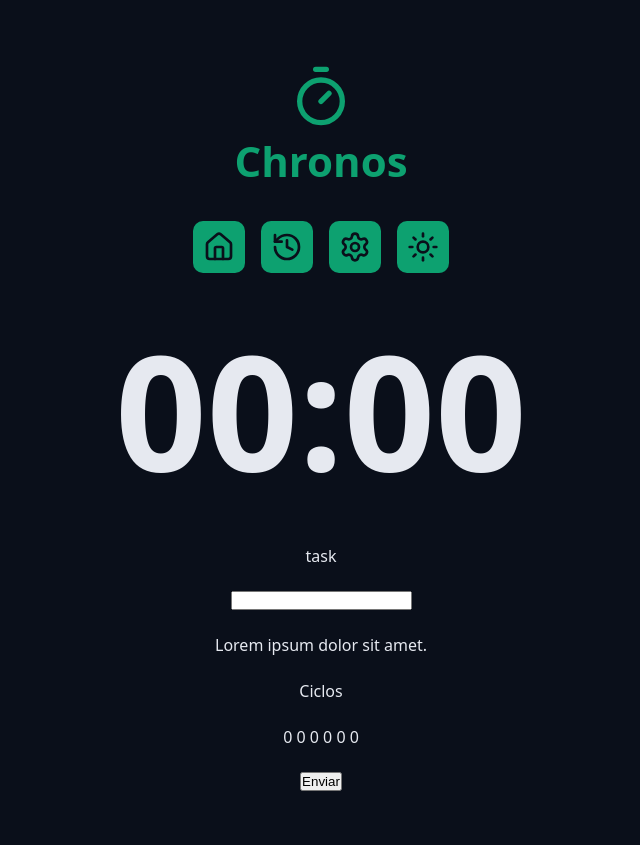
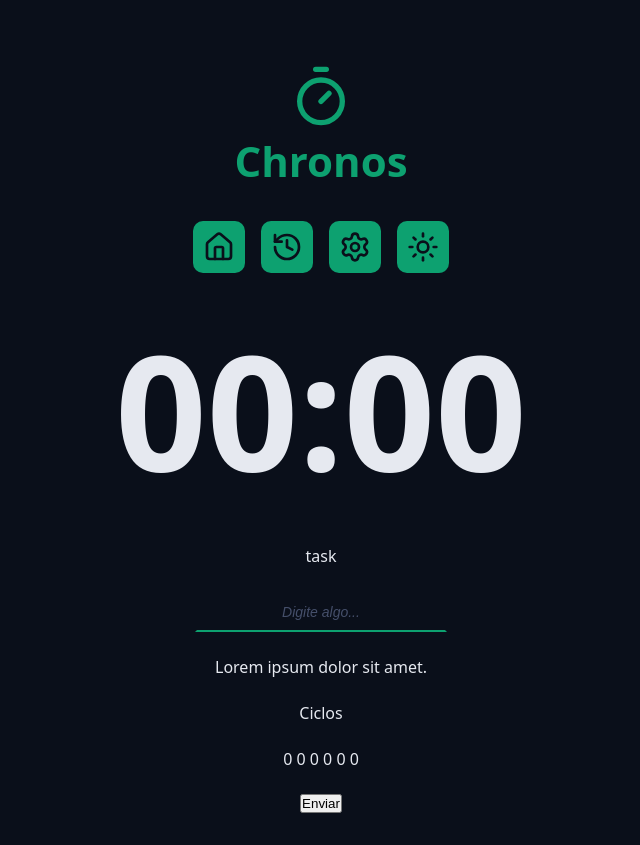
Before and after one commit to vinicim002/chronos-pomodoro, a React (Vite) app: page / in a window 1280 px wide. Shown: the whole page, without its empty margins (319-959 px from the left). Before the commit the page ends 823 px from the top, so only its background shows below. Built offline with nearby package versions, Linux system fonts and the light colour scheme.

Commit message:
Input: adicionando estilos de CSS para input ativo, em foco e desativado

```diff
--- a/src/App.tsx
+++ b/src/App.tsx
@@ -23,7 +23,12 @@ export function App() {
       <Container>
         <form className='form' action=''>
           <div className='formRow'>
-            <Input labelText='task' id='input' type='text'/>
+            <Input
+              labelText='task'
+              id='input'
+              type='text'
+              placeholder='Digite algo...'
+            />
           </div>
 
           <div className='formRow'>
--- a/src/components/Input/index.tsx
+++ b/src/components/Input/index.tsx
@@ -1,3 +1,5 @@
+import styles from './styles.module.css';
+
 type InputProps = {
   id: string;
   labelText?: string;
@@ -7,7 +9,7 @@ export function Input({ id, type, labelText, ...rest }: InputProps) {
   return (
     <>
       {labelText && <label htmlFor={id}>{labelText}</label>}
-      <input id={id} type={type} {...rest} />
+      <input className={styles.input} id={id} type={type} {...rest} />
     </>
   );
 }
--- a/src/components/Input/styles.module.css
+++ b/src/components/Input/styles.module.css
@@ -0,0 +1,29 @@
+.input {
+  background: transparent;
+  border: none;
+  text-align: center;
+  font-size: 1.8rem;
+  padding: 0.8rem;
+  color: var(--text-default);
+  outline: none;
+
+  border: .2rem solid transparent;
+  border-bottom: 0.2rem solid var(--primary);
+  transition: all .1s ease-in-out;
+}
+
+.input:focus {
+  border: .2rem solid var(--primary);
+  border-radius: 0.8rem;
+}
+
+.input::placeholder {
+  color: var(--gray-500);
+  font-size: 1.4rem;
+  font-style: italic;
+}
+
+.input:disabled {
+  border-bottom: 0.2rem solid var(--disabled);
+  color: var(--text-muted);
+}
```
